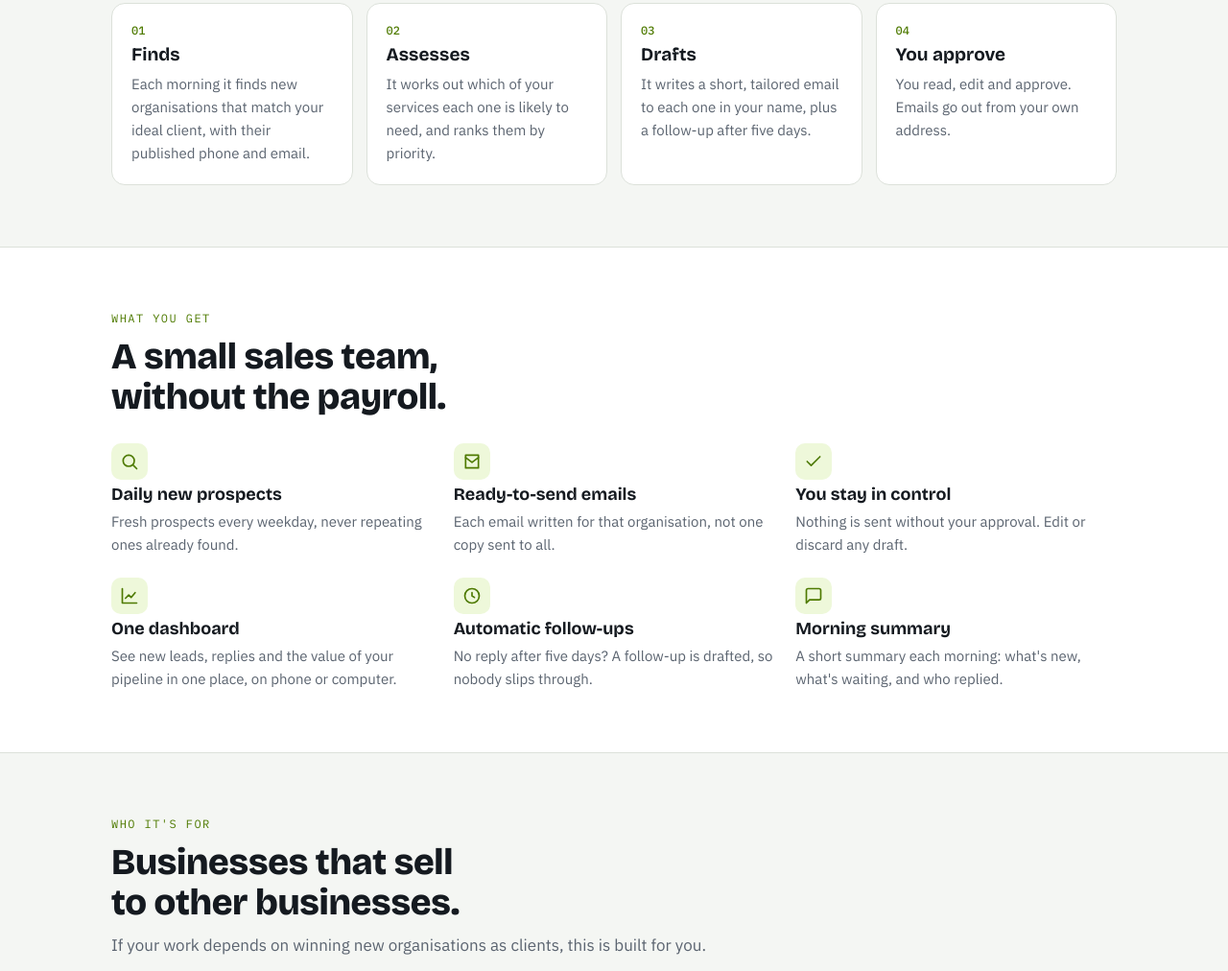
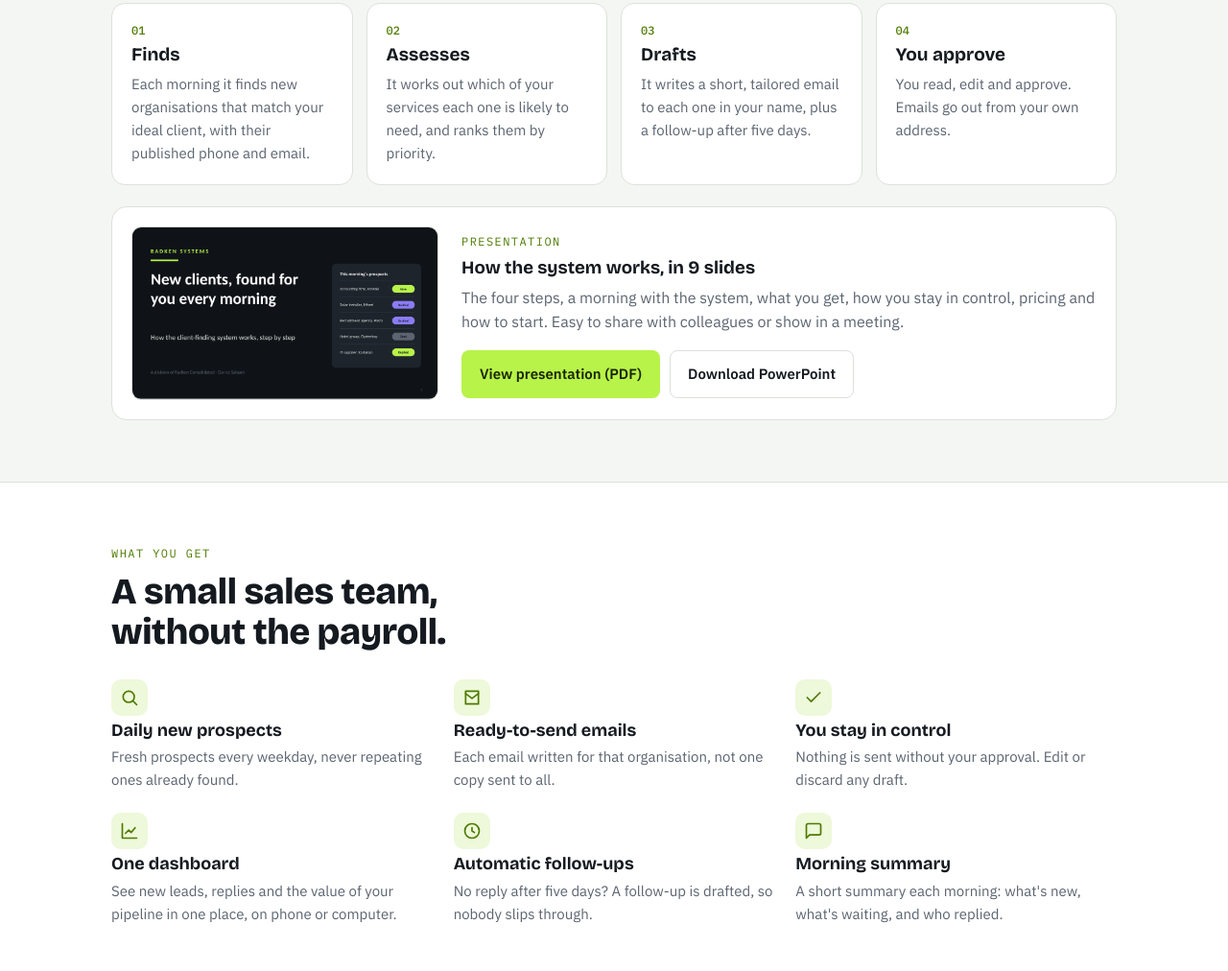
Before and after one commit to Radken-tech/radken-tech.github.io, a plain HTML site: page systems/index.html in a window 1280 px wide. Shown: the part 892-1904 px from the top of the page at 96% size. Drawn offline with nearby package versions, Linux system fonts and the light colour scheme.

Commit message:
Radken Systems: add 'How it works' presentation (PDF + PowerPoint)
Co-Authored-By: Claude Opus 5.5 <noreply@anthropic.com>
Claude-Session: https://claude.ai/code/session_01RrLfRXGbbMCDHgKp83WE6W

```diff
--- a/systems/index.html
+++ b/systems/index.html
@@ -84,6 +84,12 @@ section{padding-block:64px}
 
 /* steps */
 .steps{display:grid;grid-template-columns:repeat(4,1fr);gap:14px;counter-reset:s}
+.deck{margin-top:22px;background:var(--surface);border:1px solid var(--line);border-radius:16px;padding:20px;display:grid;grid-template-columns:minmax(0,320px) 1fr;gap:24px;align-items:center}
+.deck img{width:100%;height:auto;border-radius:10px;border:1px solid var(--line);display:block}
+.deck h3{margin:6px 0 8px}.deck p{color:var(--muted);margin:0 0 16px}
+.deck-acts{display:flex;gap:10px;flex-wrap:wrap}
+.deck .btn-ghost{border-color:var(--line);color:var(--fg)}
+@media (max-width:700px){.deck{grid-template-columns:1fr}}
 .step{background:var(--surface);border:1px solid var(--line);border-radius:14px;padding:20px;display:grid;gap:8px;align-content:start}
 .step::before{counter-increment:s;content:"0" counter(s);font:500 12px var(--mono);color:var(--lime-deep)}
 .step h3{font-size:19px}
@@ -213,6 +219,18 @@ footer a{color:var(--on-ink-muted)}
         <div class="step"><h3 data-sw="Inaandika">Drafts</h3><p data-sw="Inaandika barua pepe fupi na maalum kwa kila mmoja kwa jina lako, pamoja na ufuatiliaji baada ya siku tano.">It writes a short, tailored email to each one in your name, plus a follow-up after five days.</p></div>
         <div class="step"><h3 data-sw="Unaidhinisha">You approve</h3><p data-sw="Unasoma, unarekebisha na kuidhinisha. Barua pepe zinatumwa kutoka kwenye anwani yako mwenyewe.">You read, edit and approve. Emails go out from your own address.</p></div>
       </div>
+      <div class="deck" id="deck">
+        <img src="deck-cover.png" alt="Cover slide: New clients, found for you every morning" width="640" height="360" loading="lazy">
+        <div>
+          <span class="eyebrow" data-sw="Wasilisho">Presentation</span>
+          <h3 data-sw="Jinsi mfumo unavyofanya kazi, kwa slaidi 9">How the system works, in 9 slides</h3>
+          <p data-sw="Hatua nne, asubuhi ya kawaida na mfumo, unachopata, unavyodhibiti, bei na jinsi ya kuanza. Inafaa kushiriki na wenzako au kuonyesha kwenye mkutano.">The four steps, a morning with the system, what you get, how you stay in control, pricing and how to start. Easy to share with colleagues or show in a meeting.</p>
+          <div class="deck-acts">
+            <a class="btn btn-lime" href="Radken-Systems-How-It-Works.pdf" target="_blank" rel="noopener" data-sw="Tazama wasilisho (PDF)">View presentation (PDF)</a>
+            <a class="btn btn-ghost" href="Radken-Systems-How-It-Works.pptx" download data-sw="Pakua PowerPoint">Download PowerPoint</a>
+          </div>
+        </div>
+      </div>
     </div>
   </section>
 
```
Also changed, not shown: systems/deck-cover.png (added), 2 other files.
